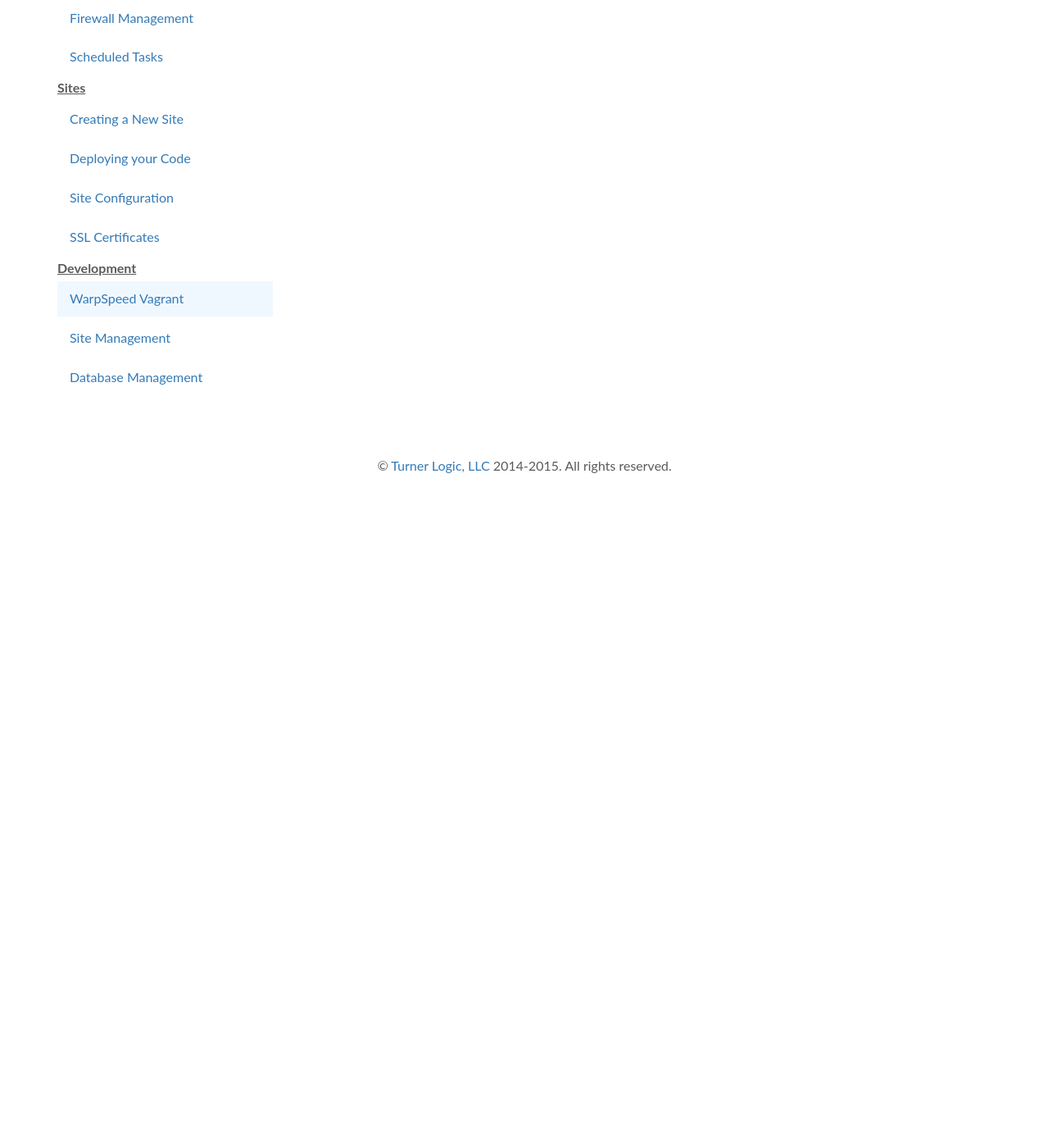
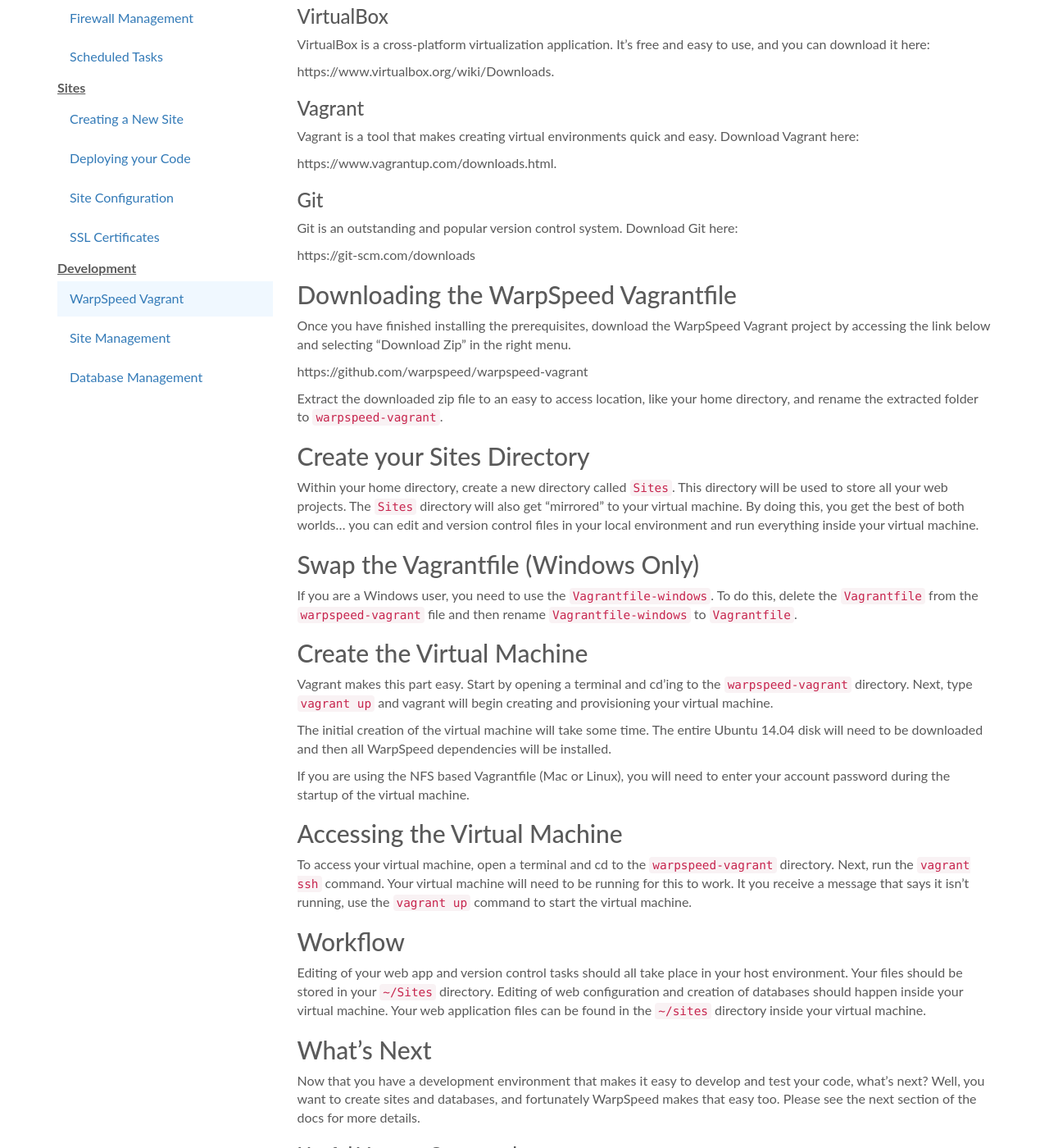
Before and after one commit to warpspeed/warpspeed-docs, a Jekyll site: the page built from v1/warpspeed-vagrant.md, in a window 1280 px wide and 1400 px high, scrolled down 447 px. Shown: the whole window at 82% size. Built offline with Jekyll 4.4.1, drawn with Linux system fonts in a browser that asks for light colours; comment, search, counter and statistics services are not loaded; before the commit the page ends 1077 px from its top, so only the background shows below that; some of the changed text lies outside the part shown.

Commit message:
Added vagrant doc.

```diff
--- a/v1/warpspeed-vagrant.md
+++ b/v1/warpspeed-vagrant.md
@@ -3,4 +3,84 @@ layout: doc
 title: WarpSpeed Vagrant
 ---
 
-# WarpSpeed Vagrant
+#WarpSpeed Vagrant
+
+To streamline your development workflow, WarpSpeed provides a Vagrantfile that will set up a development environment that closely matches your production environment.
+
+In this guide, we will be referring to the host environment and the virtual machine. The host environment is your PC or laptop. It is likely running OSX or Windows. The virtual machine is a virtual computer that runs inside your host environment. For WarpSpeed, the virtual machine runs Ubuntu 14.04 x64.
+
+To begin, please install the prerequisites shown below.
+
+##Prerequisites
+
+###64 Bit Processor
+
+WarpSpeed utilizes Ubuntu 14.04 x64 and a 64 bit processor with hardware acceleration is needed to run the WarpSpeed Vagrant environment.
+
+###VirtualBox
+
+VirtualBox is a cross-platform virtualization application. It's free and easy to use, and you can download it here:
+
+https://www.virtualbox.org/wiki/Downloads.
+
+###Vagrant
+
+Vagrant is a tool that makes creating virtual environments quick and easy. Download Vagrant here:
+
+https://www.vagrantup.com/downloads.html.
+
+###Git
+
+Git is an outstanding and popular version control system. Download Git here:
+
+https://git-scm.com/downloads
+
+##Downloading the WarpSpeed Vagrantfile
+
+Once you have finished installing the prerequisites, download the WarpSpeed Vagrant project by accessing the link below and selecting "Download Zip" in the right menu.
+
+https://github.com/warpspeed/warpspeed-vagrant
+
+Extract the downloaded zip file to an easy to access location, like your home directory, and rename the extracted folder to `warpspeed-vagrant`.
+
+##Create your Sites Directory
+
+Within your home directory, create a new directory called `Sites`. This directory will be used to store all your web projects. The `Sites` directory will also get "mirrored" to your virtual machine. By doing this, you get the best of both worlds... you can edit and version control files in your local environment and run everything inside your virtual machine.
+
+##Swap the Vagrantfile (Windows Only)
+
+If you are a Windows user, you need to use the `Vagrantfile-windows`. To do this, delete the `Vagrantfile` from the `warpspeed-vagrant` file and then rename `Vagrantfile-windows` to `Vagrantfile`.
+
+##Create the Virtual Machine
+
+Vagrant makes this part easy. Start by opening a terminal and cd'ing to the `warpspeed-vagrant` directory. Next, type `vagrant up` and vagrant will begin creating and provisioning your virtual machine.
+
+The initial creation of the virtual machine will take some time. The entire Ubuntu 14.04 disk will need to be downloaded and then all WarpSpeed dependencies will be installed.
+
+If you are using the NFS based Vagrantfile (Mac or Linux), you will need to enter your account password during the startup of the virtual machine.
+
+##Accessing the Virtual Machine
+
+To access your virtual machine, open a terminal and cd to the `warpspeed-vagrant` directory. Next, run the `vagrant ssh` command. Your virtual machine will need to be running for this to work. It you receive a message that says it isn't running, use the `vagrant up` command to start the virtual machine.
+
+##Workflow
+
+Editing of your web app and version control tasks should all take place in your host environment. Your files should be stored in your `~/Sites` directory. Editing of web configuration and creation of databases should happen inside your virtual machine. Your web application files can be found in the `~/sites` directory inside your virtual machine.
+
+##What's Next
+
+Now that you have a development environment that makes it easy to develop and test your code, what's next? Well, you want to create sites and databases, and fortunately WarpSpeed makes that easy too. Please see the next section of the docs for more details.
+
+###Useful Vagrant Commands
+
+Here is a list of the most commonly used Vagrant commands. All of these should be run within the `~/warpspeed-vagrant` directory (where the Vagrantfile is located) in your host environment.
+
+	cd ~/warpspeed-vagrant
+
+	vagrant status			# outputs status of the vagrant machine
+	vagrant up				# starts and provisions the vagrant environment
+	vagrant ssh				# connects to machine via SSH
+	vagrant suspend			# suspends the machine
+	vagrant resume			# resume a suspended vagrant machine
+	vagrant halt			# stops the vagrant machine
+	vagrant destroy			# stops and deletes all traces of the vagrant machine
```
